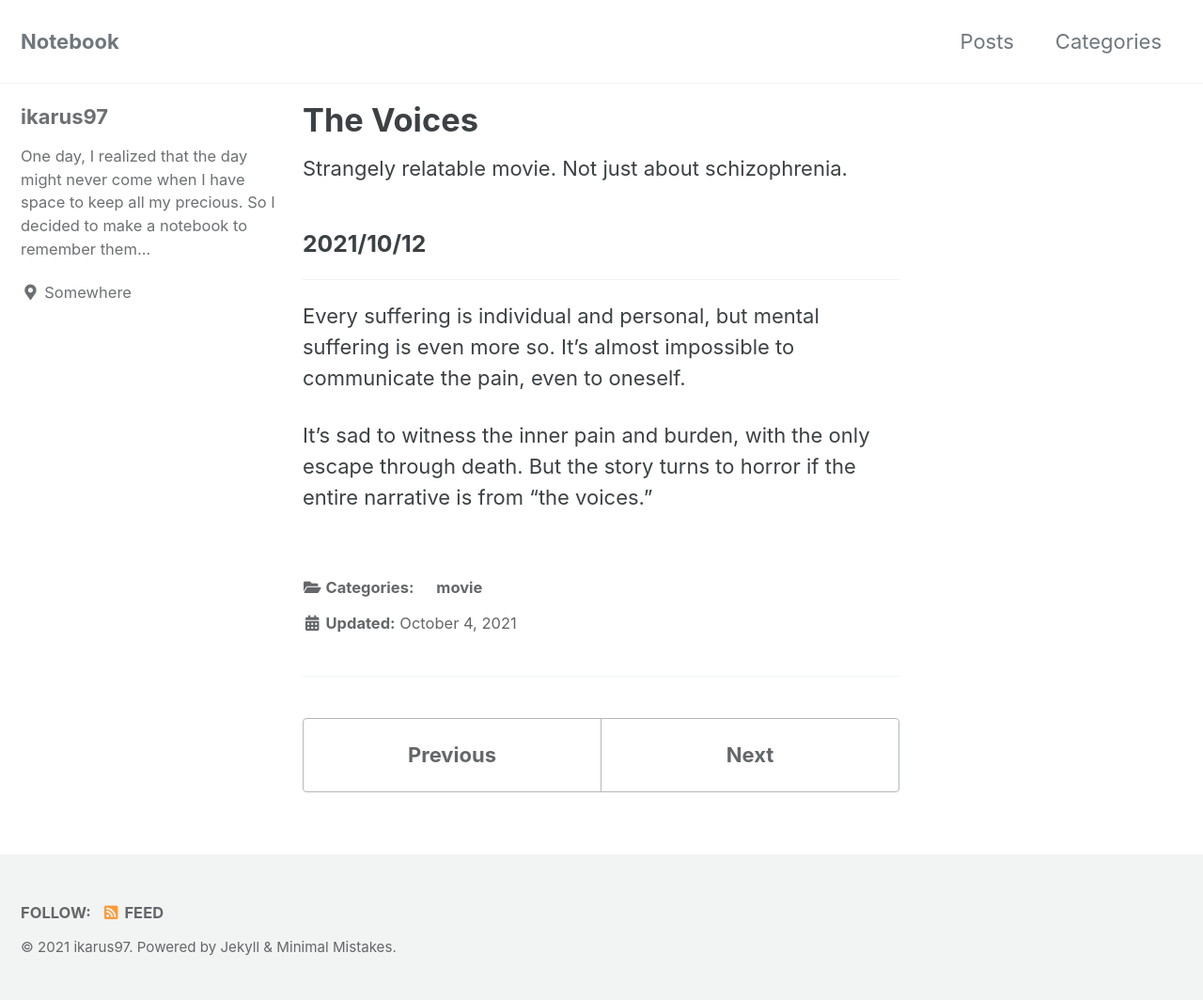
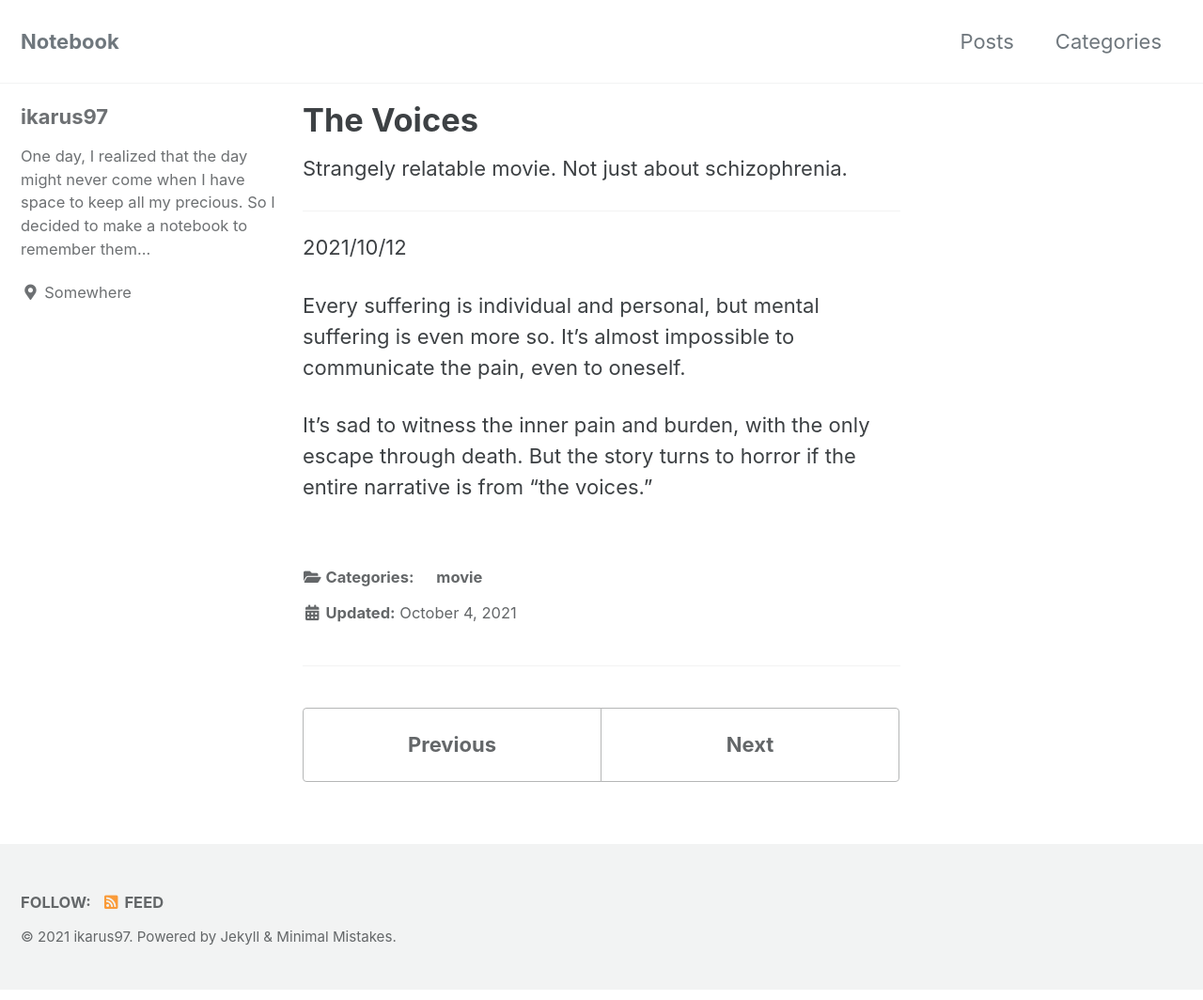
Before and after one commit to ikarus97/ikarus97.github.io, a Jekyll site: the page built from _posts/2021-10-04-voices.md, in a window 1280 px wide. Shown: the whole page at 94% size. Built offline with Jekyll 4.4.1, drawn with Linux system fonts in a browser that asks for light colours; cached includes are drawn as plain includes.

```diff
--- a/_posts/2021-10-04-voices.md
+++ b/_posts/2021-10-04-voices.md
@@ -7,8 +7,9 @@ categories:
 Strangely relatable movie. Not just about schizophrenia.
 
 
-### 2021/10/12
 ---
+2021/10/12
+
 Every suffering is individual and personal, but mental suffering is even more so. It's almost impossible to communicate the pain, even to oneself.
 
 
```
